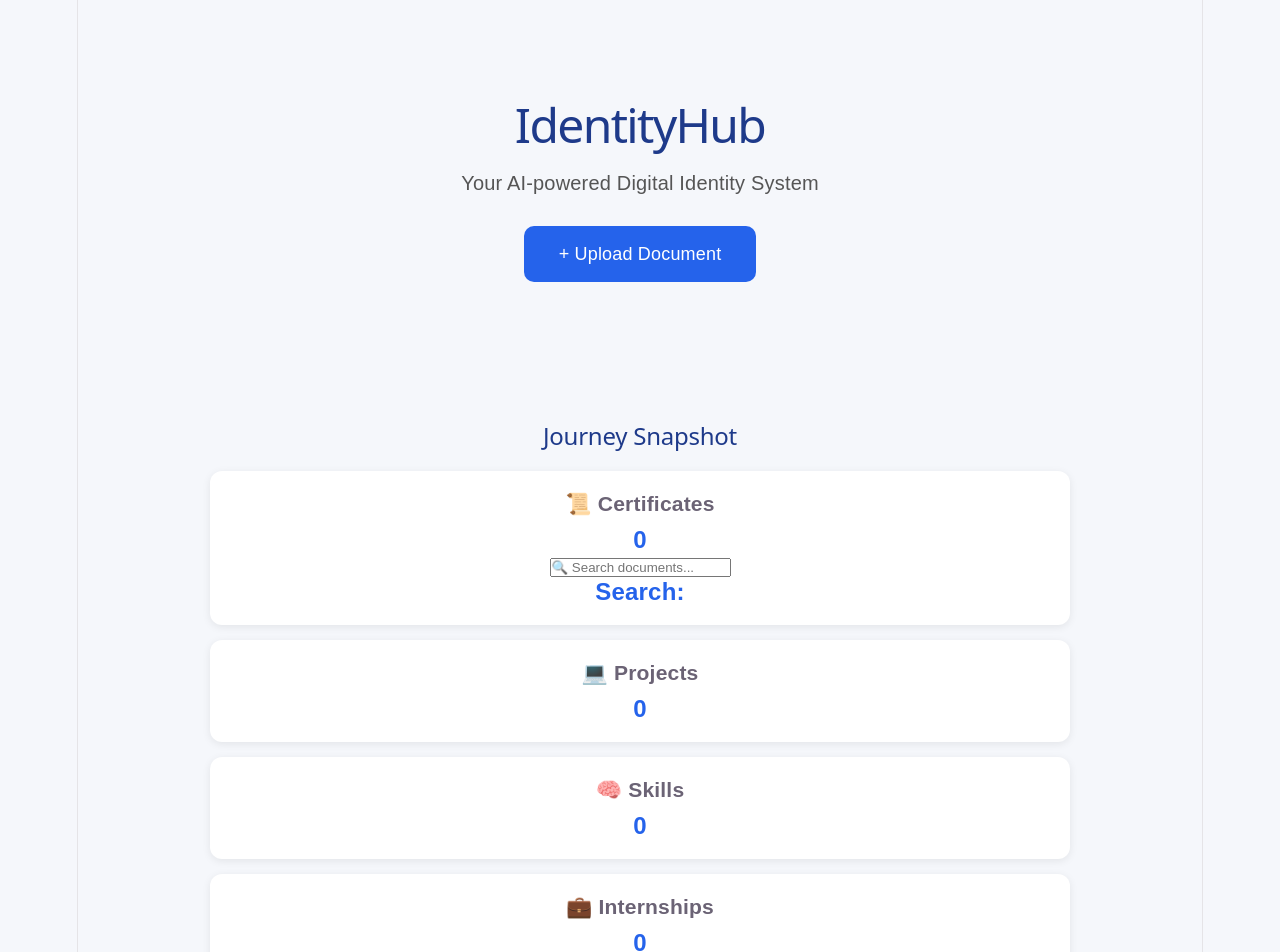
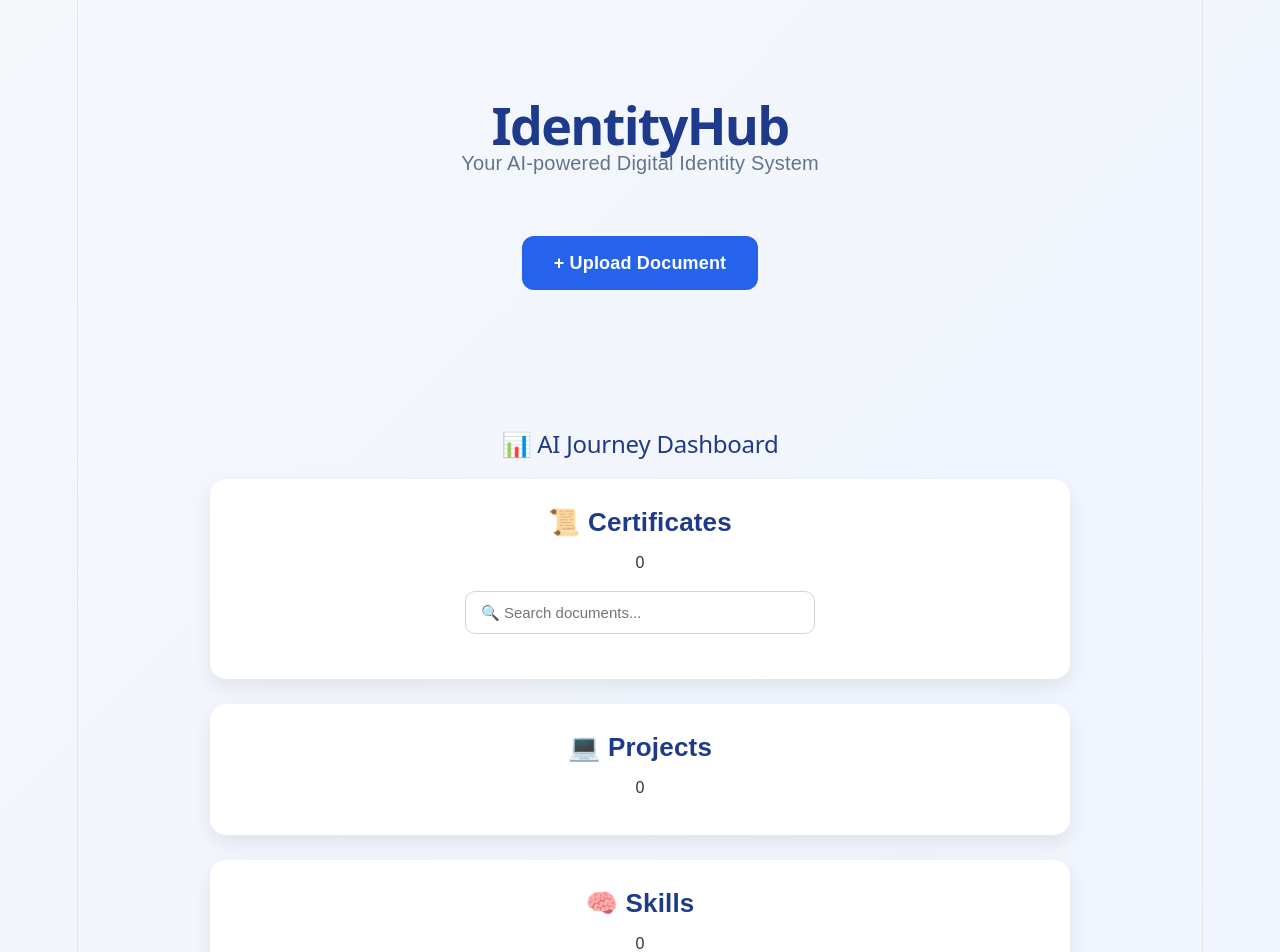
Before and after one commit to harshap0/digital-identity-system, a React app in the folder frontend/: page / in a window 1280 px wide. Shown: the top 952 px of the page. Built offline with nearby package versions, Linux system fonts and the light colour scheme; the HTML template or start-up script is replaced by a standard one.

Commit message:
Final hackathon submission

```diff
--- a/frontend/src/App.css
+++ b/frontend/src/App.css
@@ -4,9 +4,8 @@
   box-sizing: border-box;
   font-family: Arial, sans-serif;
 }
-
 body {
-  background: #f5f7fb;
+  background: linear-gradient(135deg, #f5f7fb, #eef4ff);
 }
 
 .app {
@@ -19,14 +18,16 @@
 }
 
 .hero h1 {
-  font-size: 48px;
+  font-size: 52px;
   color: #1e3a8a;
+  font-weight: 700;
+  margin-bottom: 12px;
 }
 
 .hero p {
-  margin-top: 15px;
   font-size: 20px;
-  color: #555;
+  color: #64748b;
+  margin-bottom: 30px;
 }
 
 .hero button {
@@ -52,28 +53,60 @@
 
 .card {
   background: white;
-  padding: 20px;
-  margin-bottom: 15px;
-  border-radius: 12px;
-  box-shadow: 0 2px 8px rgba(0, 0, 0, 0.08);
+  padding: 30px;
+  margin-bottom: 25px;
+  border-radius: 16px;
+  box-shadow: 0 8px 20px rgba(0, 0, 0, 0.08);
+  transition: transform 0.2s ease;
+  text-align: center;
+}
+
+.card:hover {
+  transform: translateY(-6px);
+  box-shadow: 0 14px 28px rgba(37, 99, 235, 0.12);
 }
 
 .card h3 {
-  margin-bottom: 10px;
+  margin-bottom: 15px;
+  font-size: 26px;
+  color: #1e3a8a;
 }
 
 .card p {
-  font-size: 24px;
-  font-weight: bold;
-  color: #2563eb;
+  font-size: 16px;
+  font-weight: 500;
+  color: #333;
+  margin: 4px 0;
 }
 .upload-btn {
   display: inline-block;
   margin-top: 30px;
-  padding: 15px 35px;
+  padding: 14px 32px;
   background: #2563eb;
   color: white;
-  border-radius: 10px;
+  border-radius: 12px;
   cursor: pointer;
   font-size: 18px;
+  font-weight: 600;
+  transition: 0.3s;
 }
+
+.upload-btn:hover {
+  background: #1d4ed8;
+}
+.card input {
+  width: 100%;
+  max-width: 350px;
+  padding: 12px 15px;
+  margin: 15px auto;
+  display: block;
+  border: 1px solid #d1d5db;
+  border-radius: 10px;
+  font-size: 15px;
+}
+
+.card input:focus {
+  outline: none;
+  border-color: #2563eb;
+  box-shadow: 0 0 0 3px rgba(37, 99, 235, 0.15);
+}
--- a/frontend/src/App.jsx
+++ b/frontend/src/App.jsx
@@ -24,8 +24,16 @@
 }
 };
 const filteredDocuments = documents.filter((doc) =>
-  doc.fileName.toLowerCase().includes(search.toLowerCase())
+  doc.fileName.toLowerCase().includes(search.toLowerCase()) ||
+  doc.documentType.toLowerCase().includes(search.toLowerCase()) ||
+  doc.skill.toLowerCase().includes(search.toLowerCase())
 );
+const certificateCount = documents.filter(
+  (doc) => doc.documentType === "Certificate"
+).length;
+const skillCount = new Set(documents.map((doc) => doc.skill)).size;
+const projectCount = skillCount;
+const internshipCount = skillCount;
   return (
     <div className="app">
       <header className="hero">
@@ -61,12 +69,12 @@
 </label>
       </header>
     <section className="snapshot">
-  <h2>Journey Snapshot</h2>
+  <h2>📊 AI Journey Dashboard</h2>
 
   <div className="card">
   <h3>📜 Certificates</h3>
 
-  <p>{documents.length}</p>
+  <p>{certificateCount}</p>
 
   <input
   type="text"
@@ -74,7 +82,7 @@
   value={search}
   onChange={(event) => setSearch(event.target.value)}
 />
-<p>Search: {search}</p>
+
 
 {documents.length > 0 && filteredDocuments.length === 0 && (
   <p>❌ No documents found.</p>
@@ -96,20 +104,42 @@
 
   <div className="card">
     <h3>💻 Projects</h3>
-    <p>0</p>
+    <p>{projectCount}</p>
   </div>
 
   <div className="card">
   <h3>🧠 Skills</h3>
-  <p>{documents.length}</p>
-
+  <p>{skillCount}</p>
 
 </div>
 
   <div className="card">
     <h3>💼 Internships</h3>
-    <p>0</p>
+    <p>{internshipCount}</p>
   </div>
+  <div className="card">
+    <h3>🧠 AI Relationships</h3>
+    {documents.map((doc, index) => (
+  <div key={index}>
+    <p>📄 {doc.fileName}</p>
+    <p>⬇️</p>
+    <p>🧠 {doc.skill}</p>
+    <p>⬇️</p>
+    <p>💻 {doc.skill} Project</p>
+  </div>
+))}
+  </div>
+  <div className="card">
+  <h3>📅 Digital Journey Timeline</h3>
+
+  {documents.map((doc, index) => (
+    <div key={index}>
+      <p>2026</p>
+      <p>│</p>
+      <p>└── 📜 {doc.fileName}</p>
+    </div>
+  ))}
+</div>
 </section>
     </div>
   );
```
